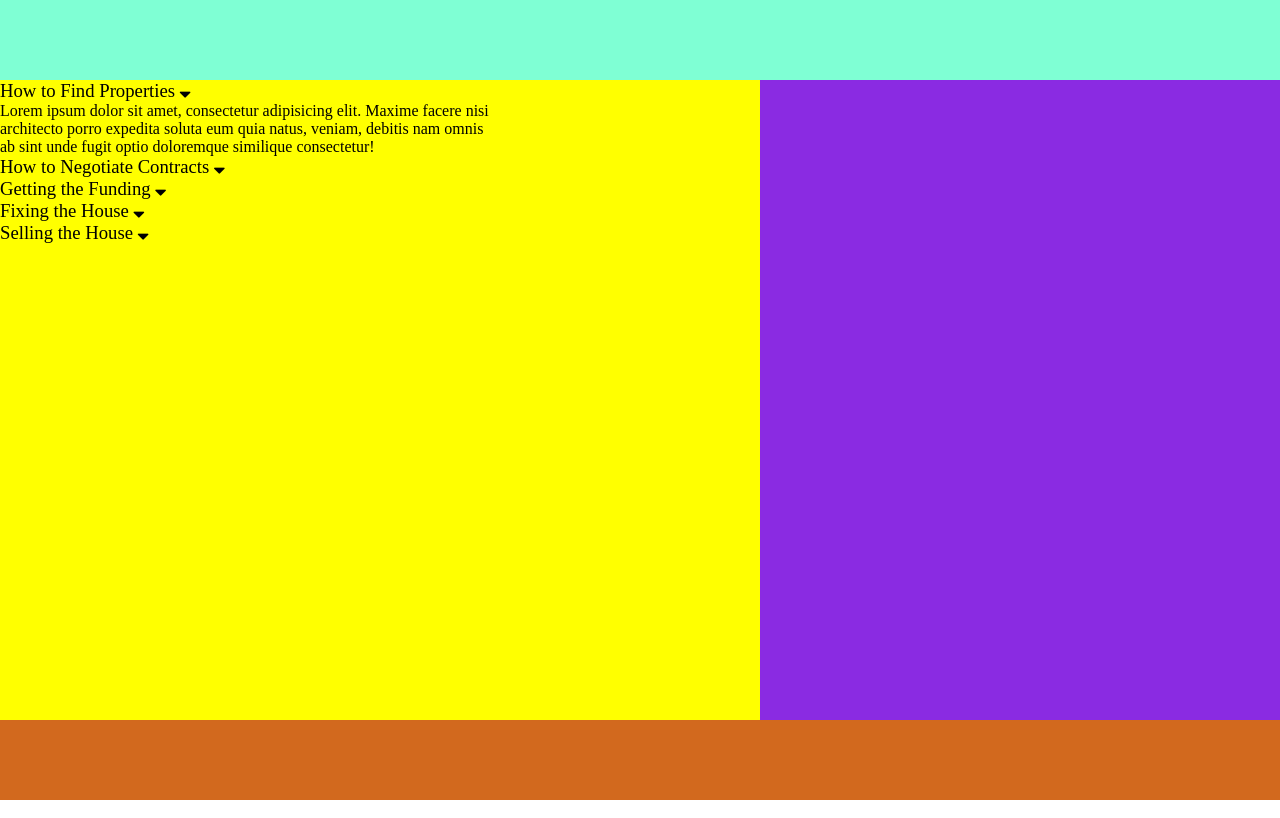
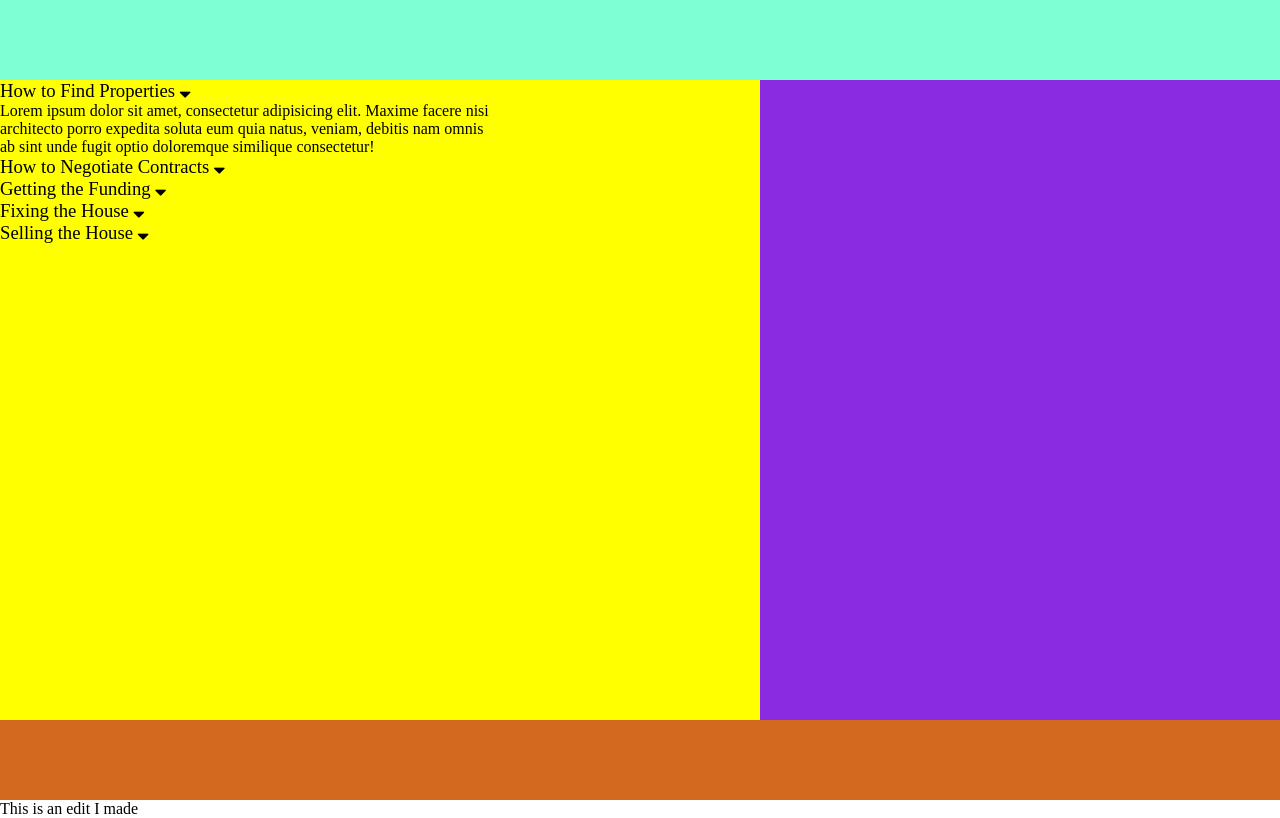
Before and after one commit to njphonefix/Video-training-page, a plain HTML site: page index.html in a window 1280 px wide. Drawn offline with nearby package versions, Linux system fonts and the light colour scheme.

Commit message:
Update index.html

```diff
--- a/index.html
+++ b/index.html
@@ -52,3 +52,5 @@
   </script>
 </body>
 </html>
+
+This is an edit I made
```
